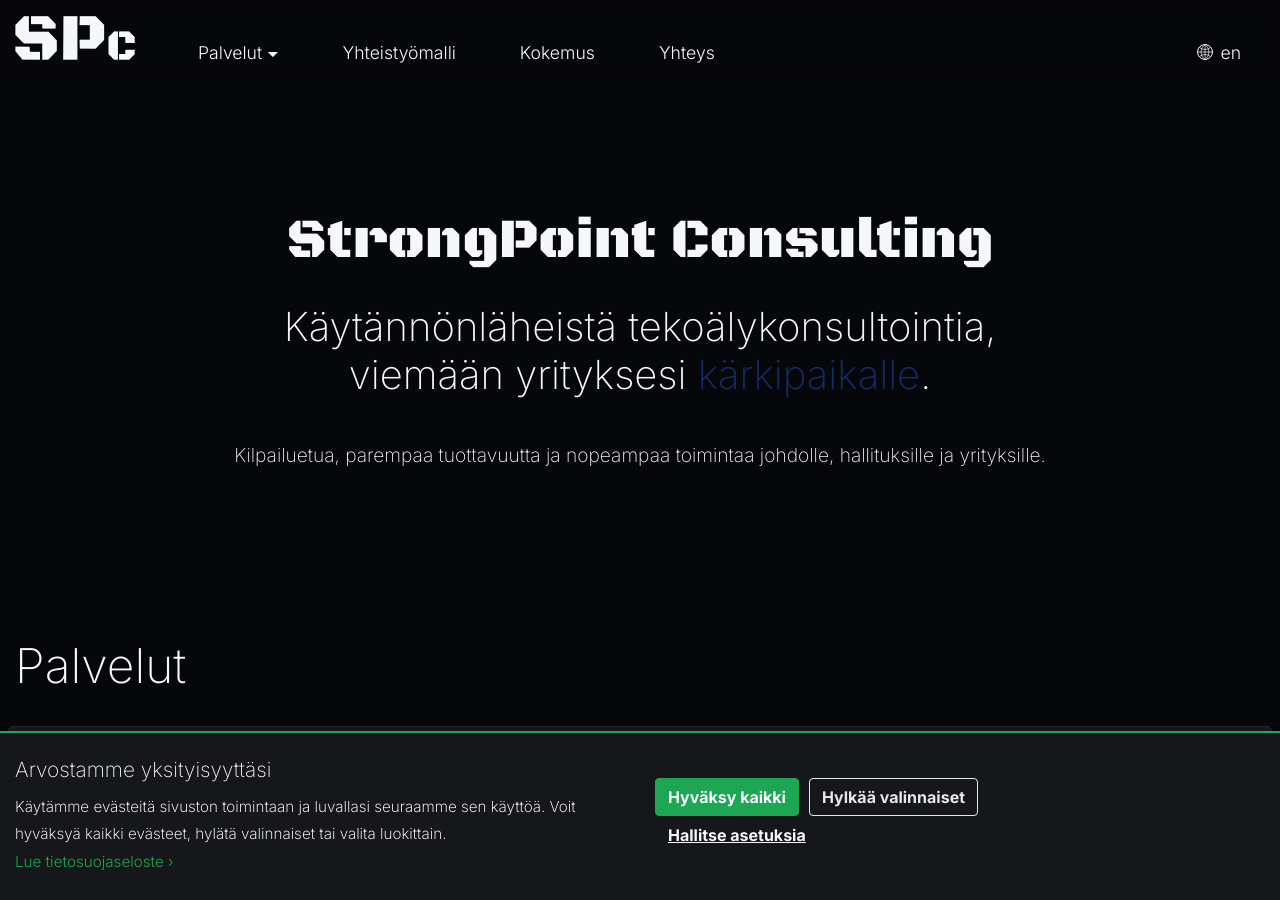
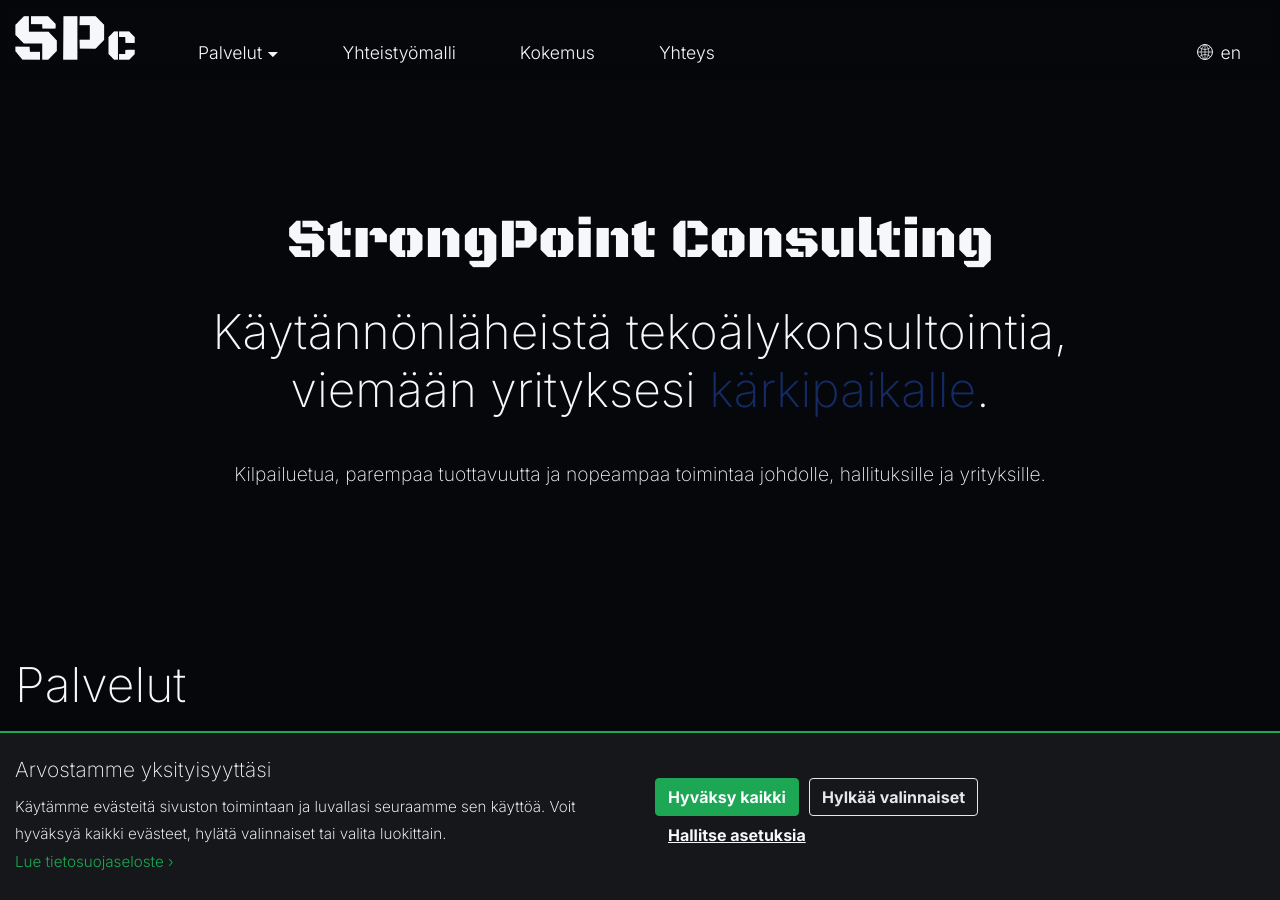
Before and after one commit to heikkim/heikkim.github.io, a Jekyll site: the page built from index.md, in a window 1280 px wide and 900 px high. Built offline with Jekyll 4.4.1, drawn with Linux system fonts in a browser that asks for light colours.

Commit message:
masthead slogan h3->h2

```diff
--- a/_includes/masthead.html
+++ b/_includes/masthead.html
@@ -10,7 +10,7 @@
     {%- if headerSection.intro -%}
       <div class="intro-lead-in">
         <h1 class="intro-title">{{ site.title }}</h1>
-        <h3>{{ headerSection.intro }}</h3>
+        <h2>{{ headerSection.intro }}</h2>
       </div>
     {%- endif -%}
     {%- if headerSection.text -%}
```
